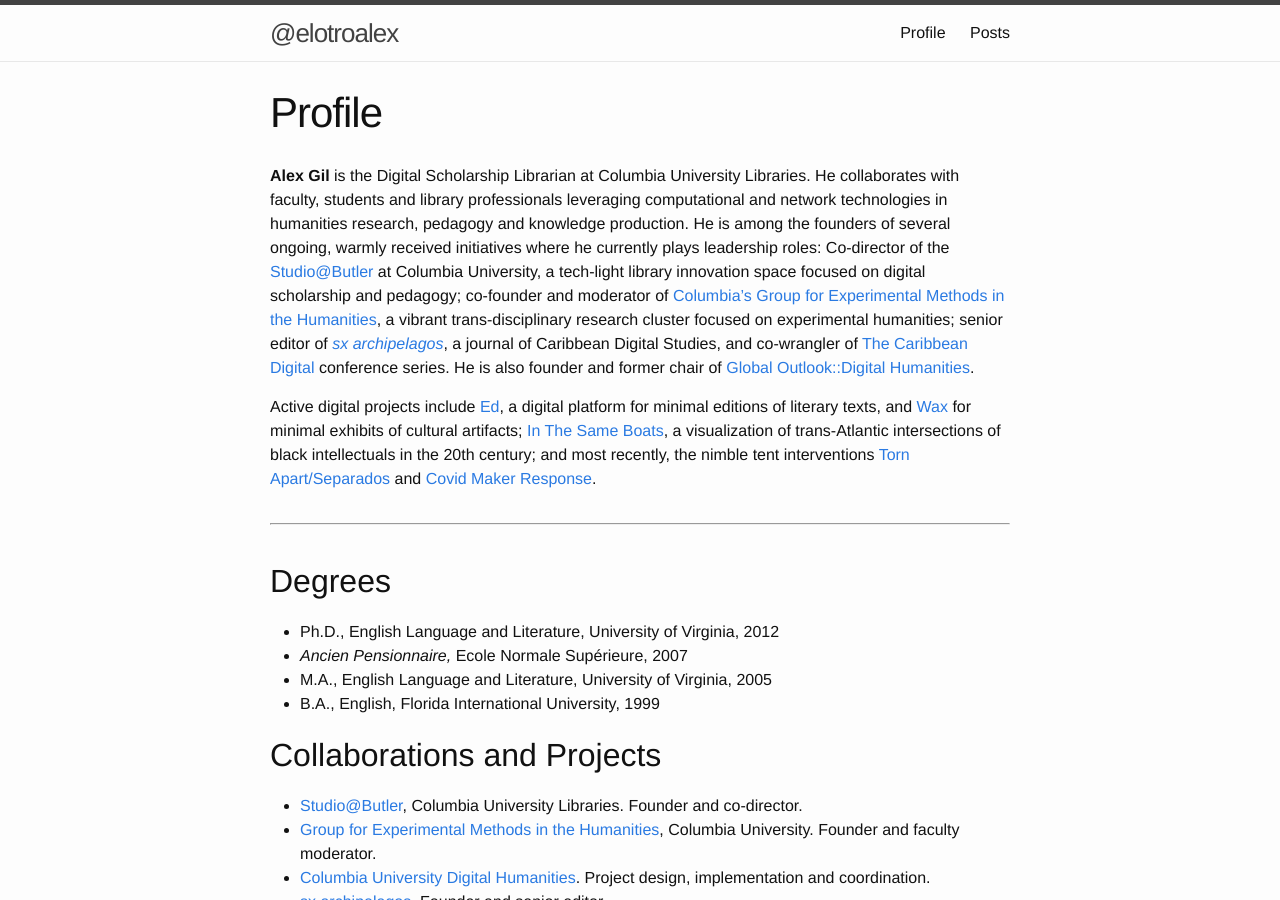
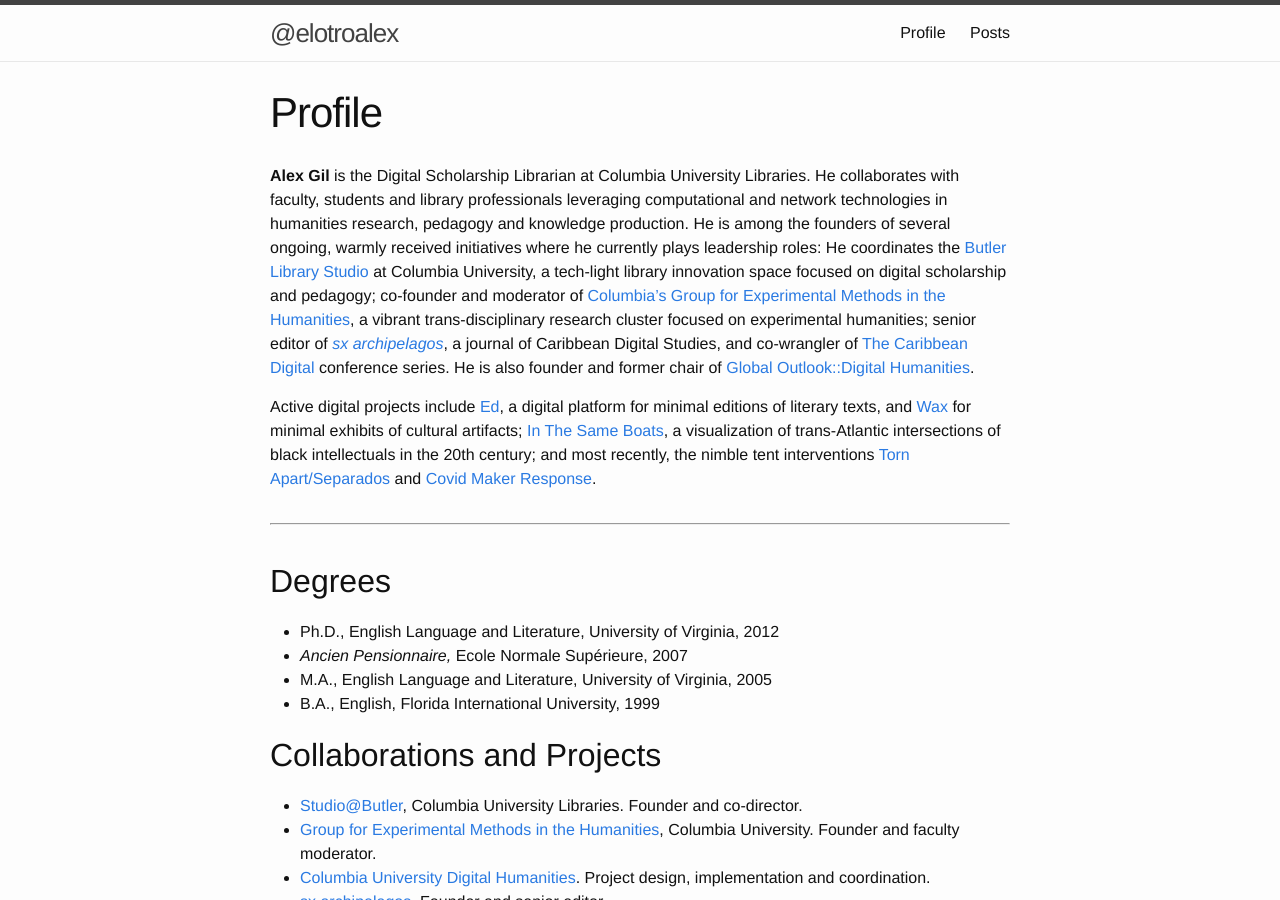
Before and after one commit to elotroalex/elotroalex, a Jekyll site: the page built from bio.md, in a window 1280 px wide and 900 px high. Built offline with Jekyll 4.4.1, drawn with Linux system fonts in a browser that asks for light colours.

Commit message:
changed co-director language

```diff
--- a/bio.md
+++ b/bio.md
@@ -5,7 +5,7 @@
 permalink: /profile/
 ---
 
-**Alex Gil** is the Digital Scholarship Librarian at Columbia University Libraries. He collaborates with faculty, students and library professionals leveraging computational and network technologies in humanities research, pedagogy and knowledge production. He is among the founders of several ongoing, warmly received initiatives where he currently plays leadership roles: Co-director of the [Studio@Butler](https://studio.cul.columbia.edu/) at Columbia University, a tech-light library innovation space focused on digital scholarship and pedagogy; co-founder and moderator of [Columbia's Group for Experimental Methods in the Humanities](http://xpmethod.plaintext.in/), a vibrant trans-disciplinary research cluster focused on experimental humanities; senior editor of *[sx archipelagos](http://smallaxe.net/sxarchipelagos/)*, a journal of Caribbean Digital Studies, and co-wrangler of [The Caribbean Digital](http://caribbeandigitalnyc.net/) conference series. He is also founder and former chair of [Global Outlook::Digital Humanities](http://www.globaloutlookdh.org/).
+**Alex Gil** is the Digital Scholarship Librarian at Columbia University Libraries. He collaborates with faculty, students and library professionals leveraging computational and network technologies in humanities research, pedagogy and knowledge production. He is among the founders of several ongoing, warmly received initiatives where he currently plays leadership roles: He coordinates the [Butler Library Studio](https://studio.cul.columbia.edu/) at Columbia University, a tech-light library innovation space focused on digital scholarship and pedagogy; co-founder and moderator of [Columbia's Group for Experimental Methods in the Humanities](http://xpmethod.plaintext.in/), a vibrant trans-disciplinary research cluster focused on experimental humanities; senior editor of *[sx archipelagos](http://smallaxe.net/sxarchipelagos/)*, a journal of Caribbean Digital Studies, and co-wrangler of [The Caribbean Digital](http://caribbeandigitalnyc.net/) conference series. He is also founder and former chair of [Global Outlook::Digital Humanities](http://www.globaloutlookdh.org/).
 
 Active digital projects include [Ed](http://elotroalex.github.io/ed/), a digital platform for minimal editions of literary texts, and [Wax](https://minicomp.github.io/wax/) for minimal exhibits of cultural artifacts; [In The Same Boats](http://sameboats.org/), a visualization of trans-Atlantic intersections of black intellectuals in the 20th century; and most recently, the nimble tent interventions [Torn Apart/Separados](http://xpmethod.plaintext.in/torn-apart/) and [Covid Maker Response](http://covidmakerresponse.com/).
 
```
